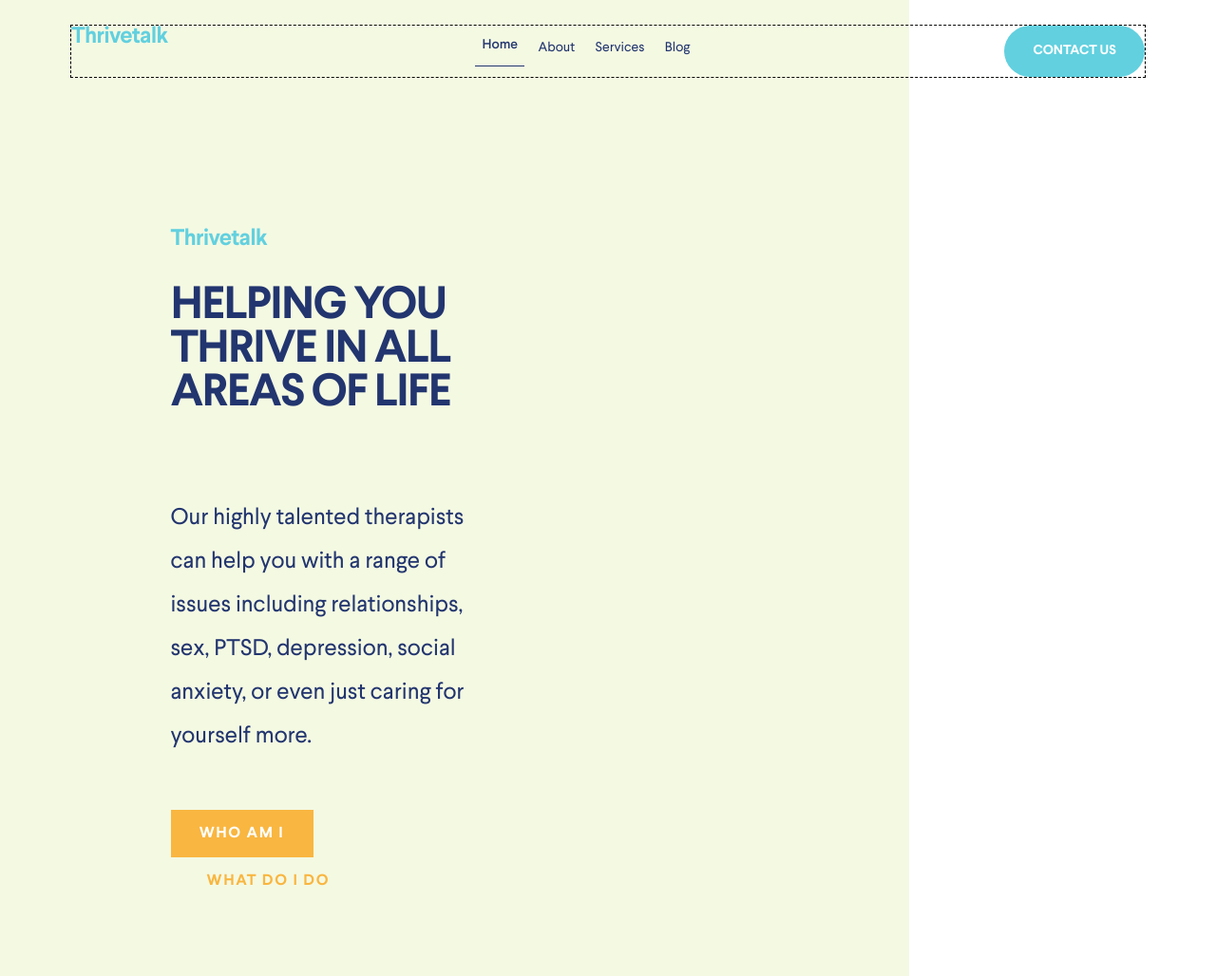
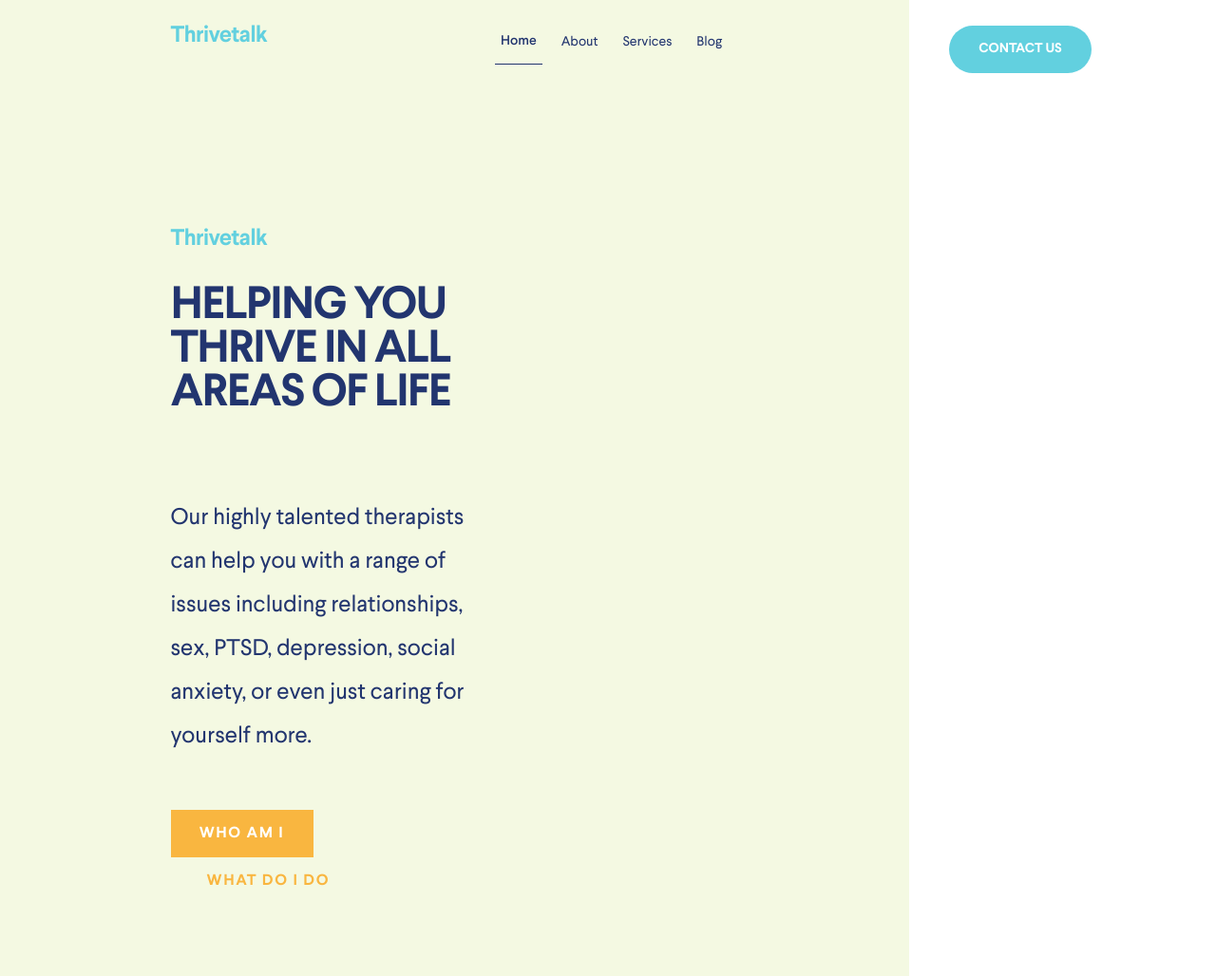
Before and after one commit to pgeowng/fl-projects, a website: page 02-thrivetalk/index.html in a window 1280 px wide. Shown: the top 1028 px of the page at 95% size. Drawn offline with Linux system fonts and the light colour scheme.

Commit message:
fix: header done

```diff
--- a/02-thrivetalk/index.html
+++ b/02-thrivetalk/index.html
@@ -17,24 +17,24 @@
         <nav class="nav-top">
           <ul class="nav-top__list">
             <li class="nav-top__item">
-              <a href="#" class="a-link a-link_nav-top a-link_nav-top_active"
+              <a href="#" class="a-link nav-top__link nav-top__link_active"
                 >Home</a
               >
             </li>
             <li class="nav-top__item">
-              <a href="#" class="a-link a-link_nav-top">About</a>
+              <a href="#" class="a-link nav-top__link">About</a>
             </li>
             <li class="nav-top__item">
-              <a href="#" class="a-link a-link_nav-top">Services</a>
+              <a href="#" class="a-link nav-top__link">Services</a>
             </li>
-            <li class="nav-top__item">
-              <a href="#" class="a-link a-link_nav-top">Blog</a>
+            <li class="nav-top__item nav-top__item_last">
+              <a href="#" class="a-link nav-top__link">Blog</a>
             </li>
           </ul>
         </nav>
       </div>
       <div class="header__contact"
-        ><a href="#" class="a-link a-link_button a-link_button_contact"
+        ><a href="#" class="a-link a-link_button header__button"
           >CONTACT US</a
         ></div
       >
--- a/02-thrivetalk/scss/global.scss
+++ b/02-thrivetalk/scss/global.scss
@@ -8,6 +8,7 @@
 }
 
 .body {
+  position: relative;
   max-width: 1440px;
   margin: 0 auto;
 
@@ -28,33 +29,12 @@
   &_yellow {
     color: #006dff;
   }
-  &_nav-top {
-    display: block;
-    color: vars.$accent-dark-blue;
-    font: vars.$r14 Larsseit, sans-serif;
-    font-weight: vars.$regular;
-    padding: vars.$r14 vars.$r7;
-
-    &_active {
-      font-weight: vars.$medium;
-      border-bottom: 1px solid vars.$accent-dark-blue;
-    }
-  }
 
   &_button {
     /* https://moderncss.dev/css-button-styling-guide/ */
     display: inline-flex;
     align-items: center;
     justify-content: center;
-
-    &_contact {
-      font: vars.$bold vars.$r14 Larsseit, sans-serif;
-
-      color: #fff;
-      background-color: vars.$accent-cyan;
-      padding: 20px 30px; /* idk */
-      border-radius: 50px;
-    }
 
     &_orange {
       min-width: 150px;
--- a/02-thrivetalk/scss/header.scss
+++ b/02-thrivetalk/scss/header.scss
@@ -1,32 +1,61 @@
 .header {
-  position: fixed;
+  position: absolute;
   top: 0;
   left: 0;
   right: 0;
-  margin: 27px auto 0;
-  max-width: 1130px;
+  padding-right: 131px;
+  padding-left: 179.5px;
+  margin: 26px auto 0;
+  // max-width: 1130px;
   z-index: 10;
-
-  outline: 1px dashed black;
 
   display: flex;
   justify-content: space-between;
+  align-items: stretch;
   &__logo {
   }
   &__nav {
-    min-width: 233px;
+    // min-width: 240px;
   }
-  &__contact {
+  &__button {
+    position: relative;
+    top: 1px;
+    font: bold 14px Larsseit, sans-serif;
+
+    color: #fff;
+    background-color: #62d0df;
+    min-height: 50px;
+    min-width: 150px;
+    // padding: 20px 30px; /* idk */
+    border-radius: 50px;
   }
 }
 
 .nav-top {
+  padding-left: 7px;
   &__list {
     list-style: none;
 
     display: flex;
     justify-content: space-between;
   }
+
   &__item {
+    margin-right: 14px;
+    &_last {
+      margin-right: 0;
+    }
+  }
+  &__link {
+    display: block;
+    color: #22356f;
+    font: 14px Larsseit, sans-serif;
+    font-weight: 400;
+    padding: 10px 6px 14px;
+    line-height: 16.68px;
+    &_active {
+      font-weight: 500;
+      border-bottom: 1px solid #22356f;
+    }
   }
 }
```
Also changed, not shown: 02-thrivetalk/css/main.css.
